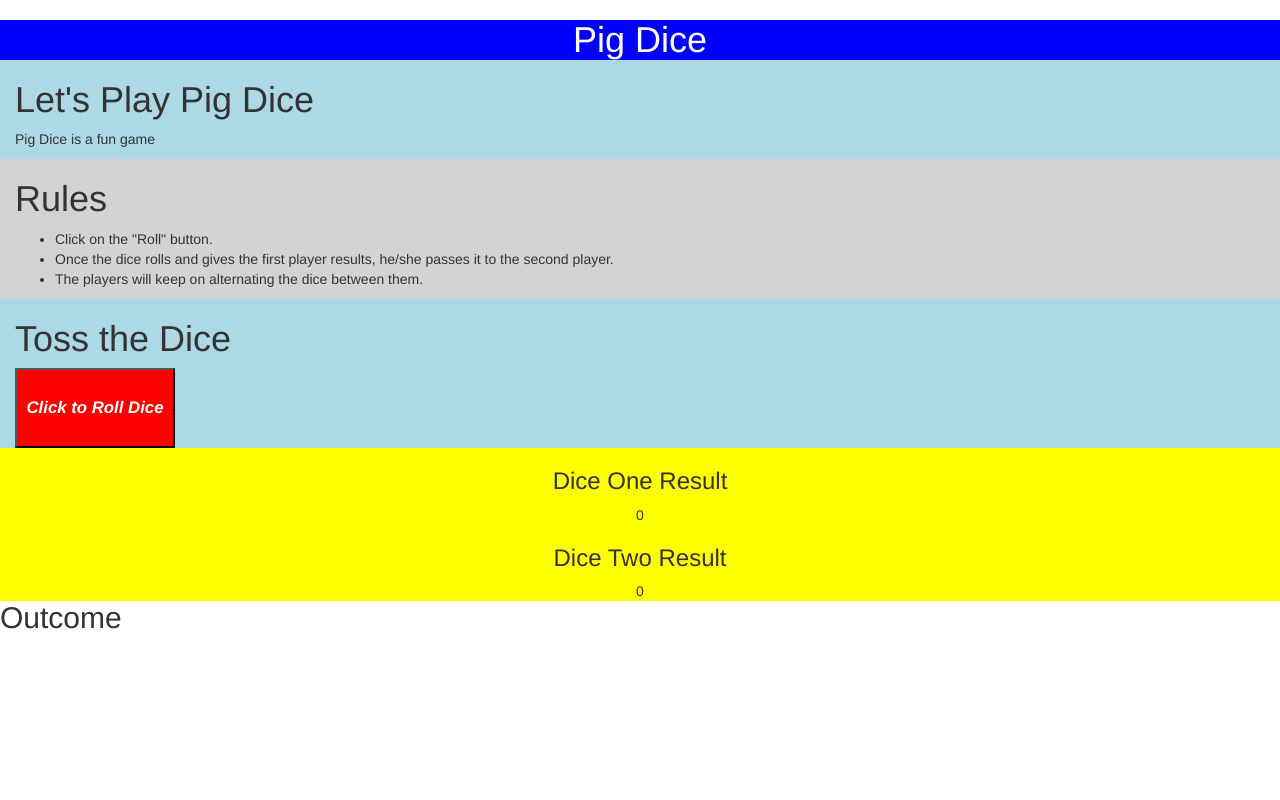
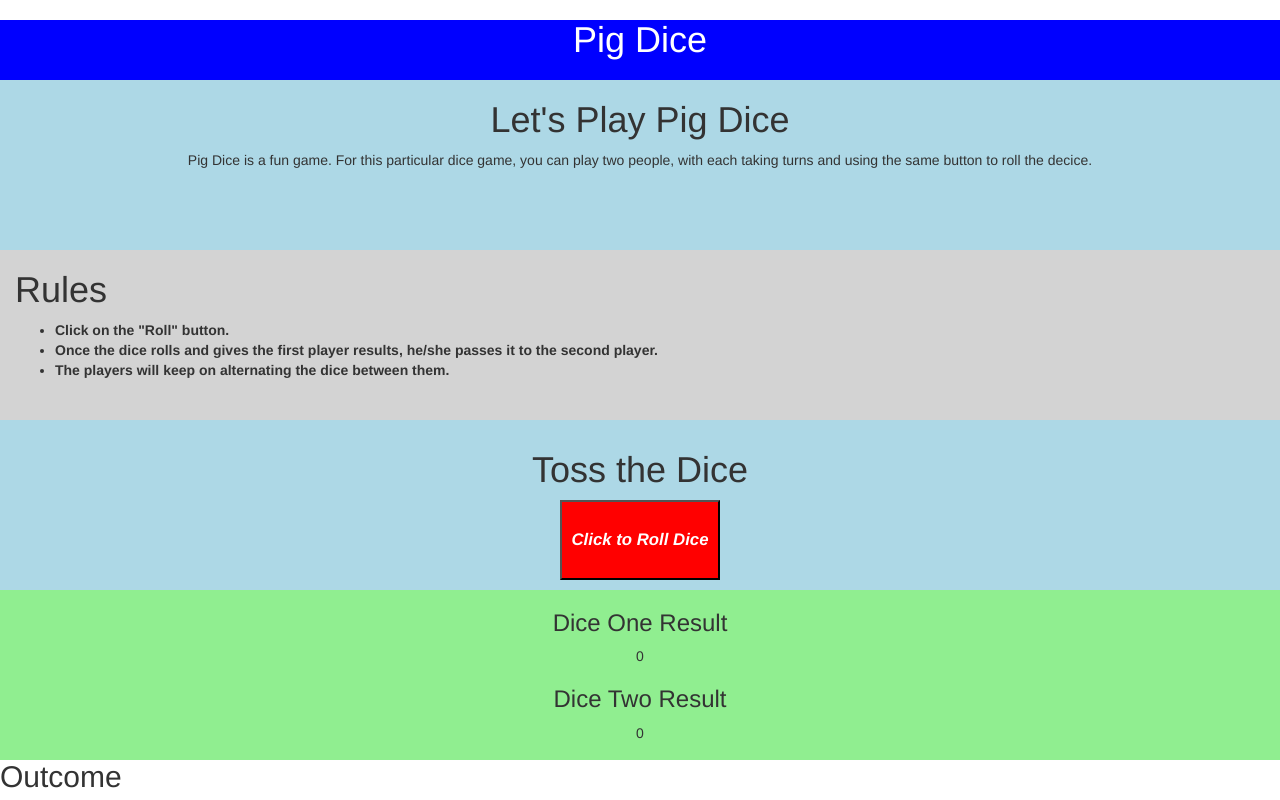
Before and after one commit to samoluoch/Pig-Dice, a plain HTML site: page index.html in a window 1280 px wide. Drawn offline with nearby package versions, Linux system fonts and the light colour scheme; a script that the page names is missing.

Commit message:
restyled the columns and rearrange the contents. Changed the background color of #dice

```diff
--- a/css/styles.css
+++ b/css/styles.css
@@ -4,26 +4,34 @@
   text-align: center;
   color: white;
   margin-bottom: 0%;
+  height: 60px;
 }
 
 #letsPlay {
   background-color: lightblue;
   align: right;
   width: 100%;
+  height: 170px;
+  text-align: center;
 }
 #rules {
   background-color: lightgray;
   width: 100%;
+  height: 170px;
+  text-align: left;
 }
 #toss {
   background-color: lightblue;
   width: 100%;
   align-content: center;
   align-items: center;
+  height: 170px;
+  text-align: center;
 }
 div.container {
   align-items: center;
   clear:left;
+  height: 170px;
 }
 #bt {
   color: white;
@@ -40,10 +48,12 @@ div.container {
   text-emphasis-color: green;
 }
 #dice {
-  background-color: yellow;
+  background-color: lightgreen;
   float; right;
   width: 100%;
   text-align: center;
+  height: 170px;
+
 }
 #outcome {
   background-color: silver;
--- a/index.html
+++ b/index.html
@@ -15,14 +15,14 @@
     <div class="row" id="row">
       <div class="col-md-3" id="letsPlay">
         <h1>Let's Play Pig Dice</h1>
-        <p>Pig Dice is a fun game</p>
+        <p>Pig Dice is a fun game. For this particular dice game, you can play two people, with each taking turns and using the same button to roll the decice.</p>
       </div>
       <div class="col-md-3" id="rules">
         <h1>Rules</h1>
-        <ul>
+        <ul><strong>
           <li>Click on the "Roll" button.</li>
           <li>Once the dice rolls and gives the first player results, he/she passes it to the second player.</li>
-          <li>The players will keep on alternating the dice between them.</li>
+          <li>The players will keep on alternating the dice between them.</li></strong>
         </ul>
       </div>
       <div class="col-md-3" id="toss">
```
